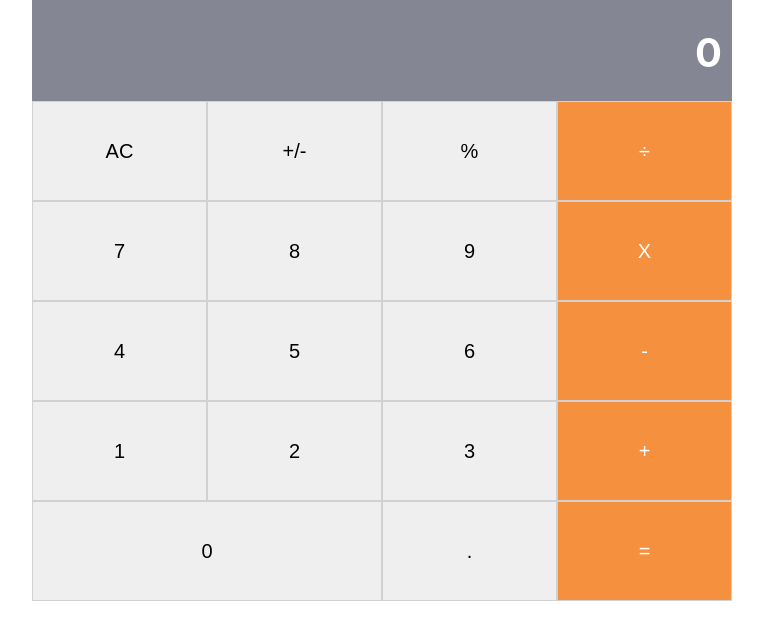
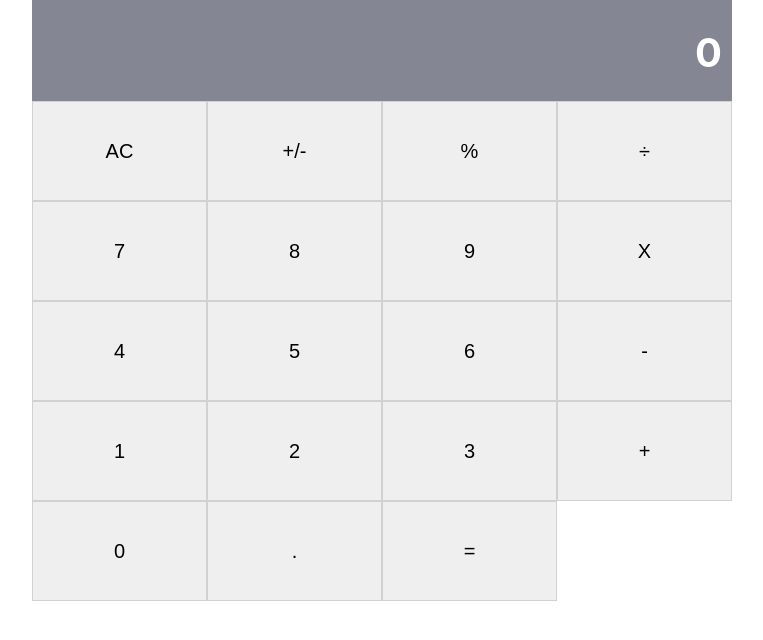
Before and after one commit to JuanPabloGil/Calculator-React, a React (Create React App) app: page / in a window 1280 px wide. Shown: the top 640 px of the page, without its empty margins (258-1021 px from the left). Built offline with nearby package versions, Linux system fonts and the light colour scheme.

Commit message:
Adding wide and orange prop to pass the property

```diff
--- a/src/components/button.js
+++ b/src/components/button.js
@@ -3,21 +3,25 @@ import PropTypes from 'prop-types';
 import '../style/button.css';
 
 
-const Button = ({ name, styleClass }) => (
-
-  <div className="component-display">
-    <button className={styleClass} type="button">{name}</button>
-  </div>
-);
+export default class Button extends React.Component {
+  static propTypes = {
+    name: PropTypes.string,
+    orange: PropTypes.bool,
+    wide: PropTypes.bool,
+  };
 
 
-Button.propTypes = {
-  name: PropTypes.string,
-  styleClass: PropTypes.string,
-};
-Button.defaultProps = {
-  name: 'n/a',
-  styleClass: '',
-};
+  render() {
+    const className = [
+      "component-button",
+      this.props.orange ? "orange" : "",
+      this.props.wide ? "wide" : "",
+    ];
 
-export default Button;
+    return (
+      <div className={className.join(" ").trim()}>
+        <button >{this.props.name}</button>
+      </div>
+    );
+  }
+}
```
